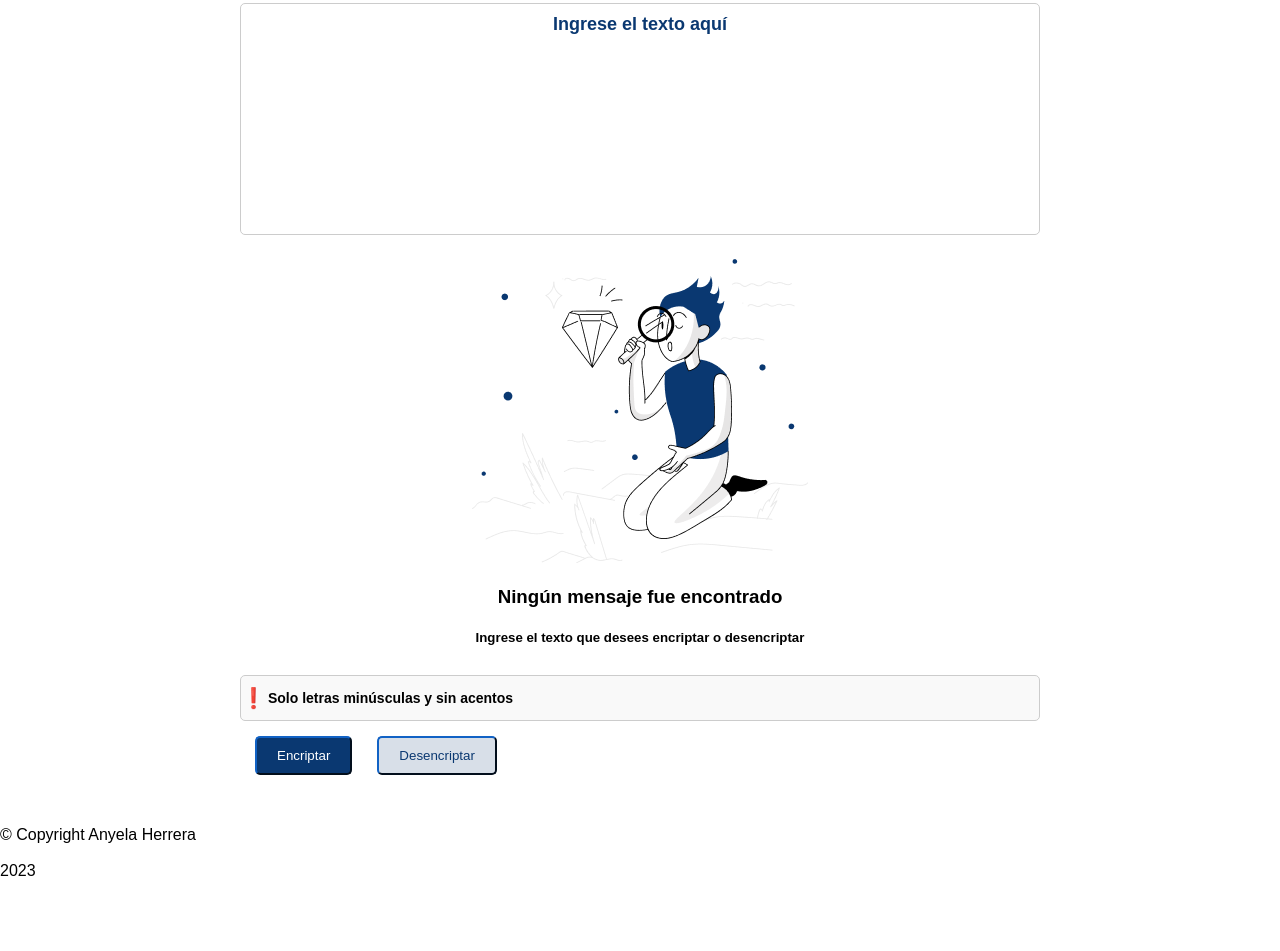
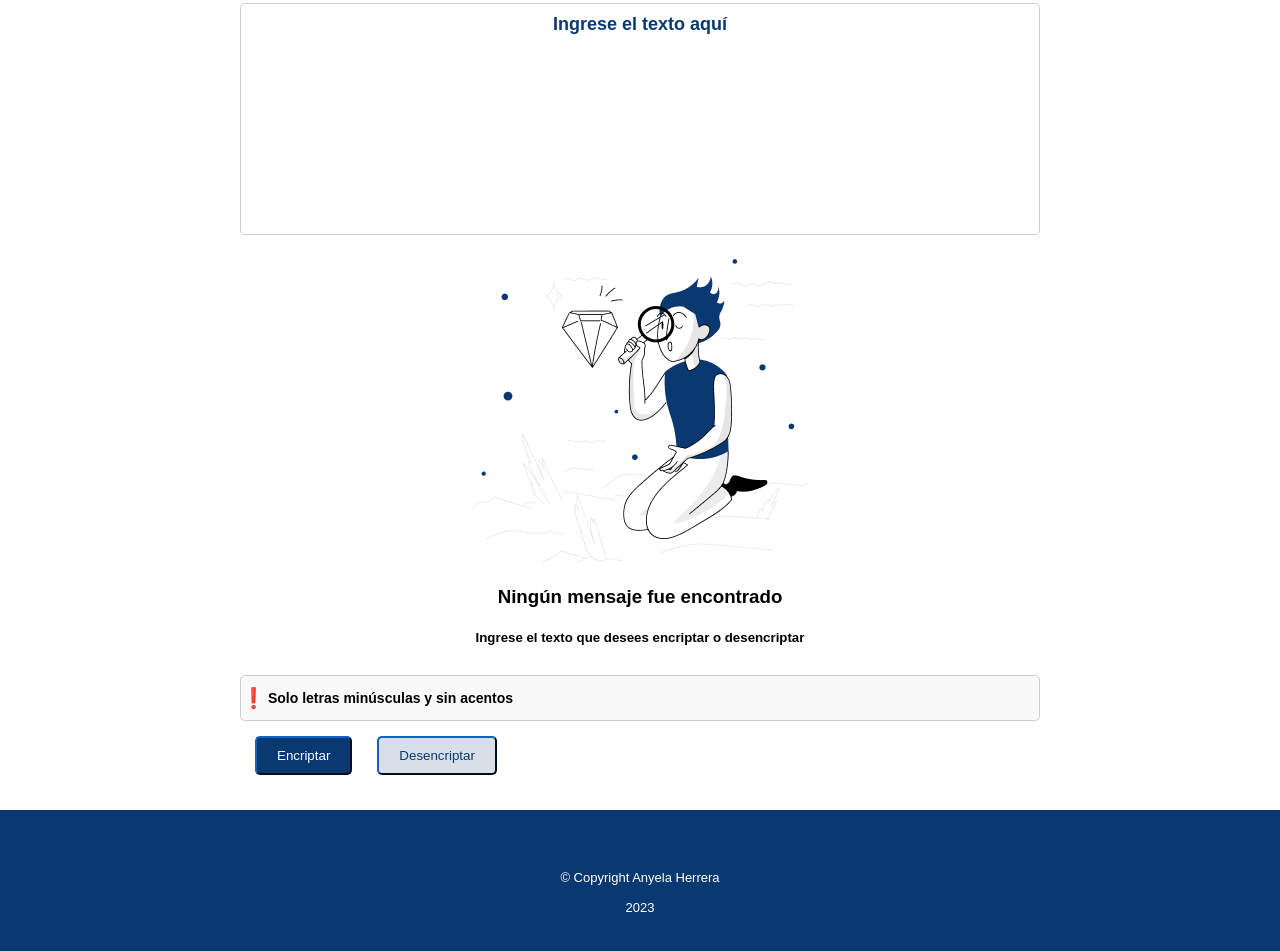
Before and after one commit to anyelaherreral/encriptador, a plain HTML site: page index.html in a window 1280 px wide. Shown: the part 177-1128 px from the top of the page. Before the commit the page ends 1073 px from the top, so only its background shows below. Drawn offline with Linux system fonts and the light colour scheme.

Commit message:
actualización de style.css

```diff
--- a/style.css
+++ b/style.css
@@ -112,6 +112,18 @@ button {
     background-color: #555;
 }
 
+footer{
+    text-align: center;
+    padding: 40px;
+    background-color: #0A3871;
+}
+
+.copyright{
+    color: white;
+    font-size: 13px;
+    margin: 20px;
+}
+
 /* Estilos para dispositivos móviles */
 @media (max-width: 768px) {
     .header{
```
